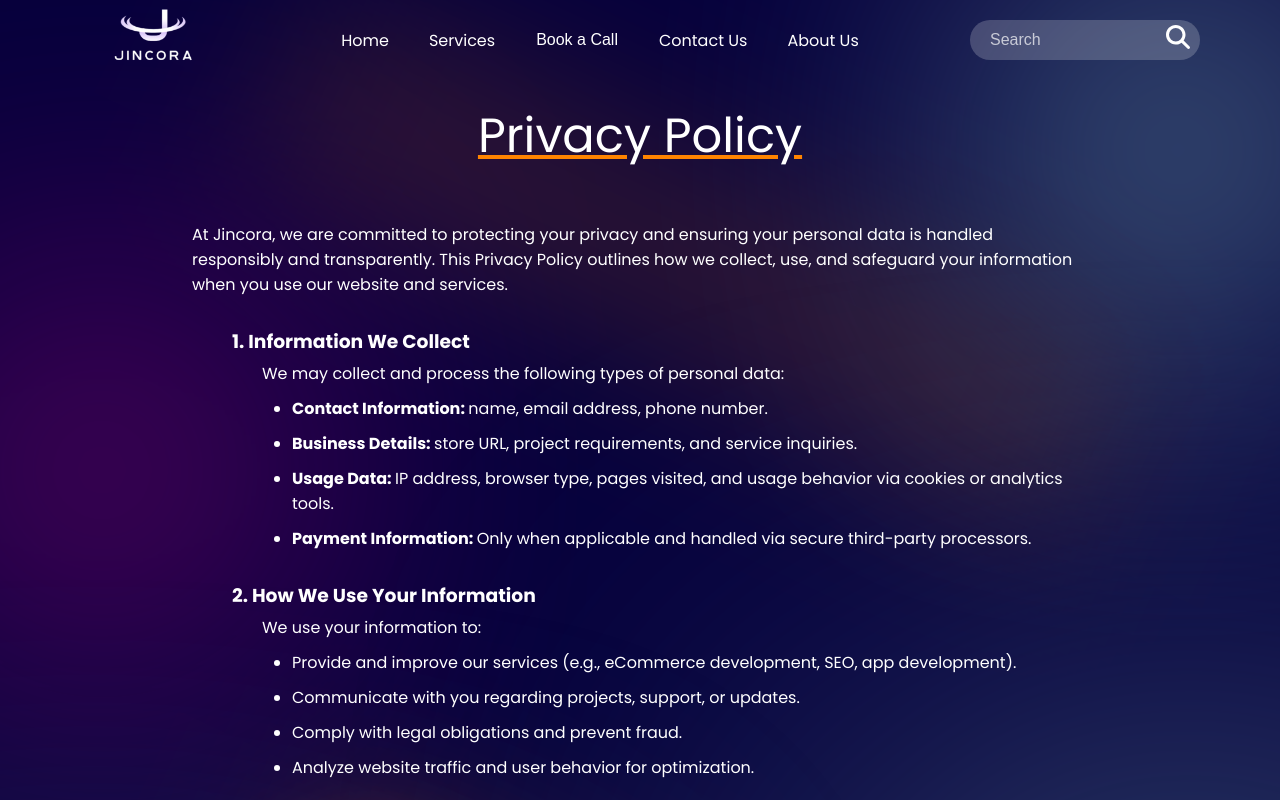
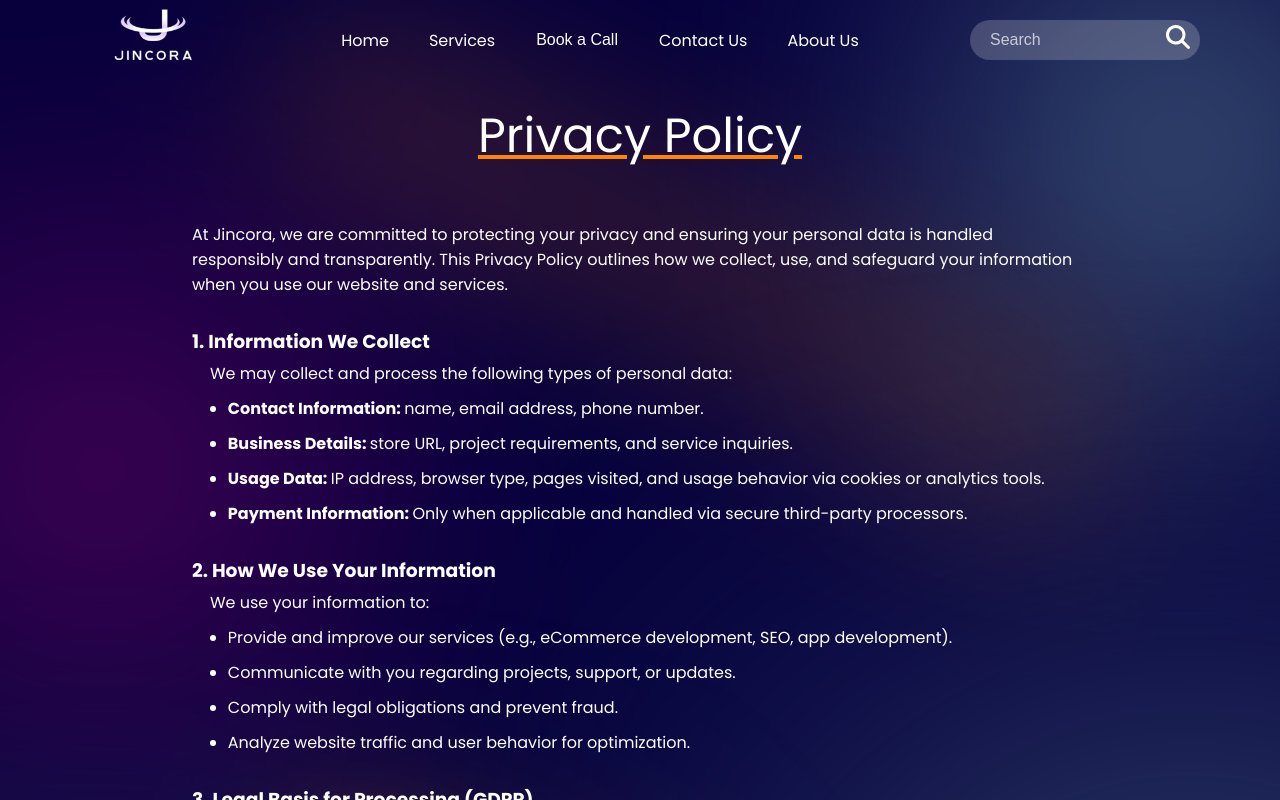
Before and after one commit to Jincora7/JincoraSite, a React (Vite) app: page /privacy-policy in a window 1280 px wide. Built offline with nearby package versions, Linux system fonts and the light colour scheme.

Commit message:
Initial commit

```diff
--- a/src/components/Policy/Policy.css
+++ b/src/components/Policy/Policy.css
@@ -10,7 +10,7 @@
 }
 
 .policy-section{
-    width: 70%;
+    max-width: 70%;
 }
 
 .policy-section h1{
@@ -24,19 +24,18 @@
 
 .policy-wrapper .policy-section .policy-content-list{
     margin-top: 30px;
-    margin-left: 40px;
 }
 
 .policy-wrapper .policy-section .policy-content-list ul{
-    margin-left: 60px;
     margin-top: 10px;
 }
 
 .policy-wrapper .policy-section .policy-content-list li{
     margin-top: 10px;
+    margin-left: 4%;
 }
 
 .policy-wrapper .policy-section .policy-content-list p{
-    margin-left: 30px;
+    margin-left: 2%;
     margin-top: 5px;
 }
```
